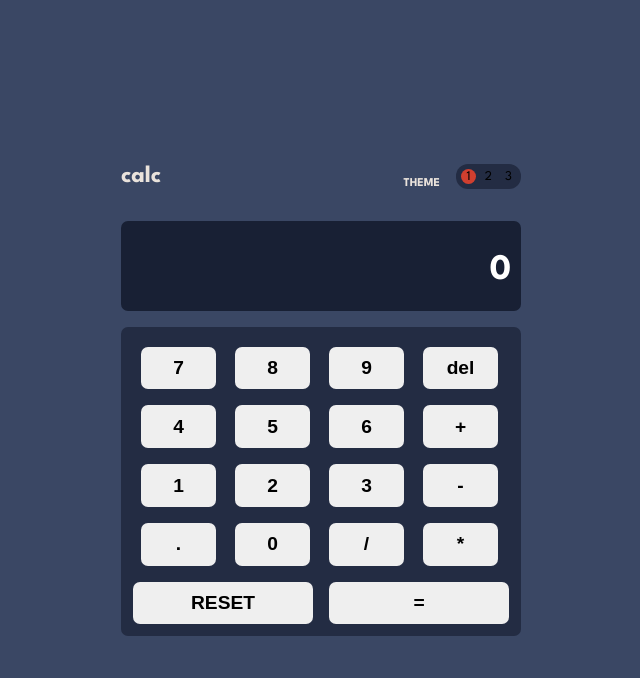
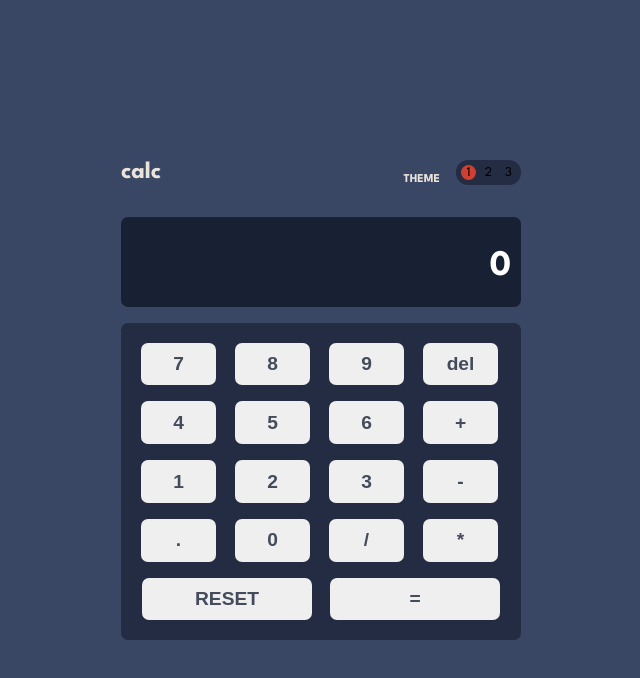
Before and after one commit to LorryAfriyie/calculator-app, a React (Vite) app: page / in a window 1280 px wide. Shown: the top 678 px of the page, without its empty margins (319-959 px from the left). Built offline with nearby package versions, Linux system fonts and the light colour scheme.

Commit message:
useRef use refinement
removing a redundant useRef declaration to be able to use a single useRef declaration to be able to access button element.

```diff
--- a/src/components/button.tsx
+++ b/src/components/button.tsx
@@ -9,8 +9,7 @@ type ButtonProps = {
 
 export function Button({ onClick, text, value }: ButtonProps) {
   const { theme } = useThemeContext();
-  const btnText = useRef<HTMLParagraphElement | null>(null),
-    btn = useRef<HTMLButtonElement | null>(null);
+  const btn = useRef<HTMLButtonElement | null>(null);
 
   const valueType = typeof value;
 
@@ -35,18 +34,18 @@ export function Button({ onClick, text, value }: ButtonProps) {
     }
 
     function BtnColors(btnTextColor: string, btnColor: string) {
-      // btnText.current!.style.color = btnTextColor;
+      btn.current!.style.color = btnTextColor;
 
       if (valueType === "number") btn.current!.style.backgroundColor = btnColor;
       if (valueType === "string" && value != "=")
         btn.current!.style.backgroundColor = btnColor;
     }
 
-    /*  function activeColor() {
-      btnText.current!.style.color = "var(--clr-th1-very-dark-grayish-blue)";
+    function activeColor() {
+      btn.current!.style.color = "var(--clr-th1-very-dark-grayish-blue)";
     }
 
-    if (theme === "") activeColor(); */
+    if (theme === "") activeColor();
 
     BtnColorSwitch(theme);
   }, [theme, value, text, valueType]);
--- a/src/scss/ButtonSection.scss
+++ b/src/scss/ButtonSection.scss
@@ -1,6 +1,5 @@
 .button-section {
   width: 100%;
-  align-items: center;
   border-radius: 7px;
   padding: 0.75rem;
 
@@ -26,13 +25,15 @@
 
   .fifth-row {
     display: grid;
-    gap: 1rem;
-    grid-template-columns: repeat(2, 1fr);
+    place-items: center;
+    justify-content: space-between;
+    grid-auto-flow: column;
+    grid-auto-columns: 1fr;
 
     button {
-      width: 100%;
+      width: 90%;
       text-transform: uppercase;
-      margin-top: 0.5rem;
+      margin: 0.5rem;
     }
   }
 }
```
